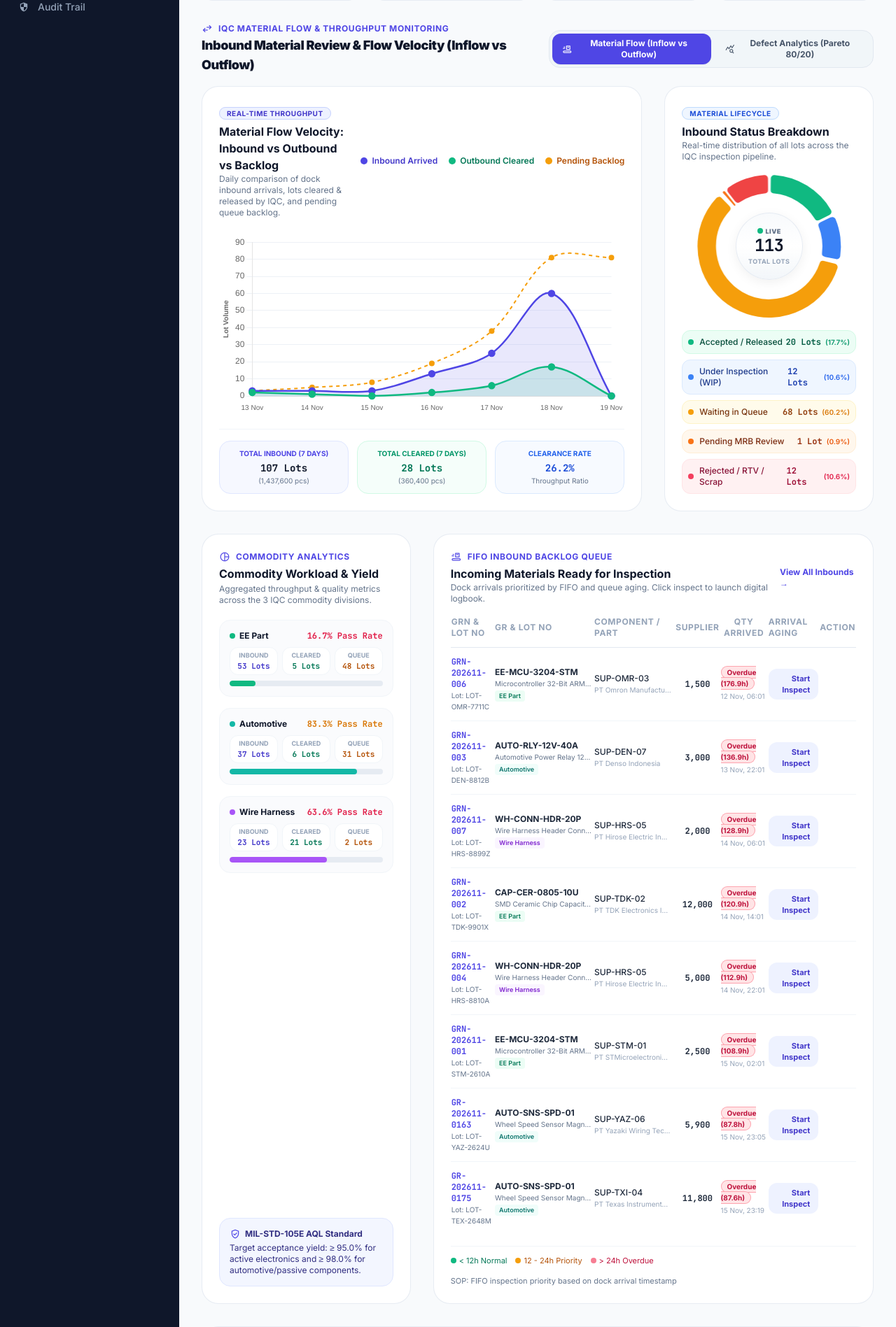
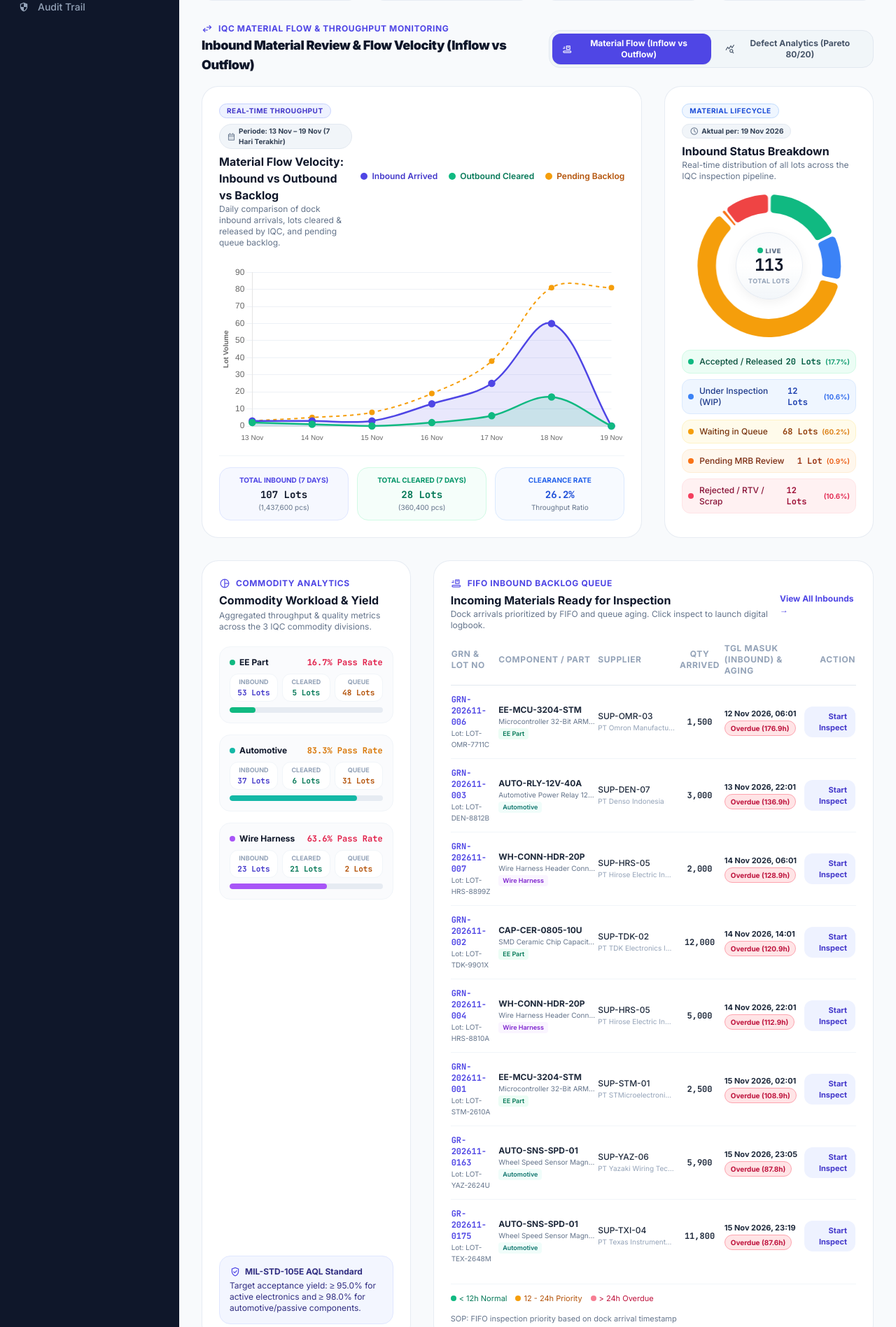
Before and after one commit to SerlinYolanda/logbook_digital_iqc, a Laravel app: page /dashboard in a window 1280 px wide. Shown: the part 429-2326 px from the top of the page at 70% size. Run offline with Laravel 12, Linux system fonts and the light colour scheme; a user stored in the database is signed in; data comes from the database, SQL or seed files in the repository; some libraries are stand-ins or nearby versions.

Commit message:
feat(ui): add explicit date range badges to all charts and inbound/outbound date timestamps in tables

```diff
--- a/app-backend/resources/views/dashboard/index.blade.php
+++ b/app-backend/resources/views/dashboard/index.blade.php
@@ -237,10 +237,16 @@
                 <div>
                     <div class="flex flex-col sm:flex-row sm:items-center justify-between gap-3">
                         <div>
+                            <div class="flex items-center gap-2 flex-wrap">
                                 <span class="px-2.5 py-0.5 rounded-full text-[10px] font-bold uppercase tracking-wider bg-indigo-50 text-indigo-700 border border-indigo-200">
                                     Real-Time Throughput
                                 </span>
-                            <h3 class="text-base font-bold text-slate-900 mt-1">Material Flow Velocity: Inbound vs Outbound vs Backlog</h3>
+                                <span class="px-2.5 py-0.5 rounded-full text-[10px] font-bold bg-slate-100 text-slate-700 border border-slate-200 inline-flex items-center gap-1">
+                                    <span class="material-symbols-outlined text-[13px] text-slate-500">calendar_month</span>
+                                    Periode: {{ $flowDates[0] ?? '' }} – {{ end($flowDates) ?? '' }} (7 Hari Terakhir)
+                                </span>
+                            </div>
+                            <h3 class="text-base font-bold text-slate-900 mt-1.5">Material Flow Velocity: Inbound vs Outbound vs Backlog</h3>
                             <p class="text-xs text-slate-500">Daily comparison of dock inbound arrivals, lots cleared & released by IQC, and pending queue backlog.</p>
                         </div>
                         <div class="flex items-center gap-4 text-xs font-semibold shrink-0">
@@ -285,10 +291,16 @@
             <div class="bg-white rounded-3xl p-6 border border-slate-200/80 shadow-xs flex flex-col justify-between">
                 <div>
                     <div>
+                        <div class="flex items-center justify-between gap-2 flex-wrap">
                             <span class="px-2.5 py-0.5 rounded-full text-[10px] font-bold uppercase tracking-wider bg-blue-50 text-blue-700 border border-blue-200">
                                 Material Lifecycle
                             </span>
-                        <h3 class="text-base font-bold text-slate-900 mt-1">Inbound Status Breakdown</h3>
+                            <span class="px-2.5 py-0.5 rounded-full text-[10px] font-bold bg-slate-100 text-slate-700 border border-slate-200 inline-flex items-center gap-1">
+                                <span class="material-symbols-outlined text-[13px] text-slate-500">schedule</span>
+                                Aktual per: {{ now()->translatedFormat('d M Y') }}
+                            </span>
+                        </div>
+                        <h3 class="text-base font-bold text-slate-900 mt-1.5">Inbound Status Breakdown</h3>
                         <p class="text-xs text-slate-500">Real-time distribution of all lots across the IQC inspection pipeline.</p>
                     </div>
 
@@ -369,11 +381,17 @@
                 <div>
                     <div class="flex items-center justify-between gap-4">
                         <div>
-                            <div class="flex items-center gap-2 text-indigo-600 text-xs font-bold uppercase tracking-wider">
+                            <div class="flex items-center gap-2 flex-wrap">
+                                <div class="flex items-center gap-1.5 text-indigo-600 text-xs font-bold uppercase tracking-wider">
                                     <span class="material-symbols-outlined text-[16px]">bar_chart</span>
                                     <span>IQC Quality Analytics</span>
                                 </div>
-                            <h3 class="text-base font-bold text-slate-900 mt-1">Defect Pareto Chart (80/20 Rule)</h3>
+                                <span class="px-2.5 py-0.5 rounded-full text-[10px] font-bold bg-slate-100 text-slate-700 border border-slate-200 inline-flex items-center gap-1">
+                                    <span class="material-symbols-outlined text-[13px] text-slate-500">date_range</span>
+                                    Periode: {{ now()->startOfMonth()->translatedFormat('d M') }} – {{ now()->translatedFormat('d M Y') }} (MTD)
+                                </span>
+                            </div>
+                            <h3 class="text-base font-bold text-slate-900 mt-1.5">Defect Pareto Chart (80/20 Rule)</h3>
                             <p class="text-xs text-slate-500">Defect frequency distribution and cumulative percentage.</p>
                         </div>
                     </div>
@@ -393,11 +411,17 @@
                 <div>
                     <div class="flex items-center justify-between gap-4">
                         <div>
-                            <div class="flex items-center gap-2 text-indigo-600 text-xs font-bold uppercase tracking-wider">
+                            <div class="flex items-center gap-2 flex-wrap">
+                                <div class="flex items-center gap-1.5 text-indigo-600 text-xs font-bold uppercase tracking-wider">
                                     <span class="material-symbols-outlined text-[16px]">trending_up</span>
-                                <span>Last 7 Days Trend</span>
+                                    <span>Inspection Trend</span>
                                 </div>
-                            <h3 class="text-base font-bold text-slate-900 mt-1">Daily Inspection Output Volume</h3>
+                                <span class="px-2.5 py-0.5 rounded-full text-[10px] font-bold bg-slate-100 text-slate-700 border border-slate-200 inline-flex items-center gap-1">
+                                    <span class="material-symbols-outlined text-[13px] text-slate-500">calendar_month</span>
+                                    Periode: {{ $trendDates[0] ?? '' }} – {{ end($trendDates) ?? '' }} (7 Hari)
+                                </span>
+                            </div>
+                            <h3 class="text-base font-bold text-slate-900 mt-1.5">Daily Inspection Output Volume</h3>
                             <p class="text-xs text-slate-500">Comparison of accepted lots versus non-conforming / MRB lots.</p>
                         </div>
                     </div>
@@ -515,11 +539,10 @@
                         <thead>
                             <tr class="border-b border-slate-200 text-slate-400 font-bold uppercase tracking-wider">
                                 <th class="pb-3">GRN & Lot No</th>
-                                <th class="pb-3">GR & Lot No</th>
                                 <th class="pb-3">Component / Part</th>
                                 <th class="pb-3">Supplier</th>
                                 <th class="pb-3 text-center">Qty Arrived</th>
-                                <th class="pb-3">Arrival Aging</th>
+                                <th class="pb-3">Tgl Masuk (Inbound) & Aging</th>
                                 <th class="pb-3 text-right">Action</th>
                             </tr>
                         </thead>
@@ -548,10 +571,10 @@
                                     {{ number_format($rcv->qty_datang) }}
                                 </td>
                                 <td class="py-3">
-                                    <span class="px-2 py-0.5 rounded-full text-[10px] font-bold border {{ $rcv->aging_badge_class }}">
+                                    <div class="font-bold text-slate-800 text-[11px]">{{ $rcv->tanggal_terima ? $rcv->tanggal_terima->format('d M Y, H:i') : '-' }}</div>
+                                    <span class="px-2 py-0.5 rounded-full text-[10px] font-bold border {{ $rcv->aging_badge_class }} mt-0.5 inline-block">
                                         {{ $rcv->aging_status }} ({{ $rcv->aging_hours }}h)
                                     </span>
-                                    <span class="block text-[10px] text-slate-400 mt-0.5">{{ $rcv->tanggal_terima->format('d M, H:i') }}</span>
                                 </td>
                                 <td class="py-3 text-right">
                                     @if($user->isInspector())
--- a/app-backend/resources/views/dashboard/supervisor.blade.php
+++ b/app-backend/resources/views/dashboard/supervisor.blade.php
@@ -48,6 +48,11 @@
                 </div>
             </div>
             <div class="flex items-center gap-2 shrink-0">
+                <span class="inline-flex items-center gap-1.5 text-xs text-slate-700 bg-slate-100
+                             border border-slate-200 px-2.5 py-1 rounded-full font-medium shrink-0">
+                    <span class="material-symbols-outlined text-[14px] text-slate-500">calendar_month</span>
+                    Periode: {{ $chartLabels[0] ?? '' }} – {{ end($chartLabels) ?? '' }}
+                </span>
                 <span class="inline-flex items-center gap-1.5 text-xs text-emerald-700 bg-emerald-50
                              border border-emerald-200 px-2.5 py-1 rounded-full font-medium shrink-0">
                     <span class="w-1.5 h-1.5 rounded-full bg-emerald-500 animate-pulse"></span>
```
Also changed, not shown: app-backend/resources/views/logbooks/index.blade.php (+10 -6 lines), app-backend/resources/views/reports/index.blade.php (+5 -4 lines), app-backend/resources/views/traceability/index.blade.php (+7 -3 lines). Lines whose indentation alone changed are shown as unchanged.
